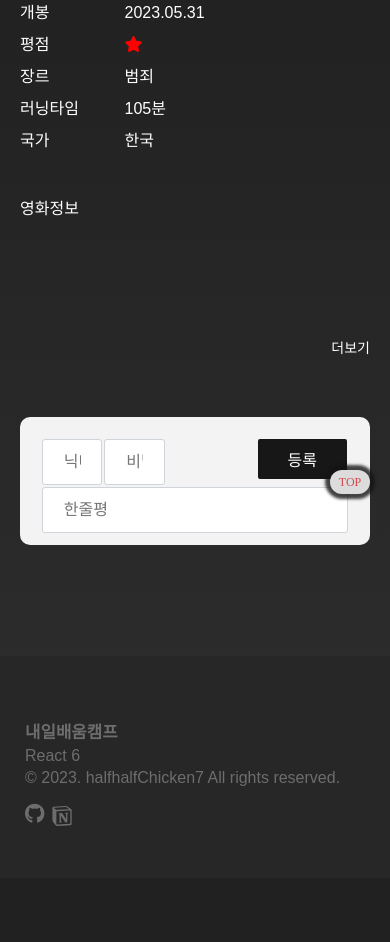
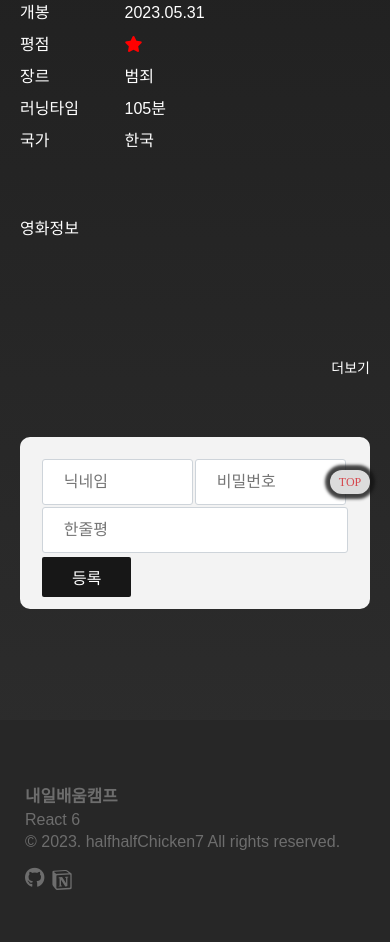
Before and after one commit to halfhalf-chicken/halfchicken-movie, a Flask app: page /detail.html in a window 390 px wide. Shown: the part 320-1262 px from the top of the page. Before the commit the page ends 1146 px from the top, so only its background shows below. Run offline with Flask 3, Linux system fonts and the light colour scheme; data that the repository does not hold is empty; some libraries are stand-ins or nearby versions; some web fonts are replaced.

Commit message:
css 수정

```diff
--- a/static/css/detail.css
+++ b/static/css/detail.css
@@ -1,5 +1,12 @@
 * {
   font-size: 16px;
+}
+
+.hide {
+  width: 0;
+  left: 0;
+  position: absolute;
+  display: none;
 }
 
 .view-desktop {
@@ -18,13 +25,7 @@
   display: none;
 }
 
-.hide {
-  width: 0;
-  left: 0;
-  position: absolute;
-  display: none;
-  /* 하이드 보통 어떻게 숨기져? */
-}
+
 
 .container {
   max-width: 1200px;
@@ -35,13 +36,9 @@
 
 /* 영화정보 details */
 .movie-details {
-  /* background: white; */
   color: white;
   width: 100%;
-
-  /* TODO 데스크탑, 모바일에선 상하 padding 줄이고 싶습니다. */
   padding: 70px 0.1px 60px 0.1px;
-
   position: relative;
 }
 
@@ -227,110 +224,6 @@
   display: none;
 }
 
-@media screen and (max-width: 768px) {
-  .movie-detail {
-    flex-direction: column;
-  }
-
-  .story-first {
-    display: none;
-  }
-
-  .movie-story {
-    margin-top: 20px;
-  }
-
-  .story-second {
-    display: block;
-  }
-
-  .show-shareBtn {
-    top: 340px;
-    padding-top: 20px
-  }
-
-  .share-box {
-    top: 202px;
-  }
-}
-
-@media screen and (max-width: 400px) {
-  .show-shareBtn {
-    display: none;
-  }
-
-  .view-mobile {
-    display: block;
-  }
-
-  .view-desktop {
-    display: none;
-  }
-
-  .movie-details {
-    display: flex;
-    flex-direction: column;
-  }
-
-  .movieTitle-en {
-    margin-top: 5px;
-  }
-
-  .movie-imgInfo {
-    float: none;
-  }
-
-  .movie-textInfo {
-    margin-left: 0;
-    min-height: 0;
-  }
-
-  .movie-title {
-    text-align: center;
-  }
-
-  .movie-poster {
-    display: flex;
-    justify-content: center;
-  }
-
-  .movie-poster img {
-    width: 80%;
-    height: 100%;
-  }
-
-  .story-more-btn {
-    display: block;
-    float: right;
-    margin-top: 10px;
-    background-color: transparent;
-    color: white;
-    font-size: 14px;
-  }
-
-  .story-more-btn:hover {
-    cursor: pointer;
-  }
-
-  .movie-story-close {
-    text-overflow: ellipsis;
-    overflow: hidden;
-    display: -webkit-box;
-    -webkit-line-clamp: 4;
-    -webkit-box-orient: vertical;
-    word-wrap: break-word;
-    line-height: 1.5em;
-    height: 6em;
-  }
-
-  .movieTitle-en {
-    margin-bottom: 20px;
-  }
-
-  .movie-story {
-    margin-top: 0;
-  }
-}
 
 /* 댓글 comment */
 .comment form {
@@ -408,10 +301,6 @@
   border-radius: 10px;
 }
 
-.comment .comment-list li div {
-  overflow: hidden;
-}
-
 /* TODO  */
 .comment .comment-list li span {
   width: 80%;
@@ -436,14 +325,17 @@
 }
 
 .comment .comment-list li div {
+  overflow: hidden;
   height: 100%;
   font-size: 30px;
   font-style: oblique;
   display: flex;
+  flex-wrap: wrap;
 }
 
 .comment .comment-list li p {
   padding: 15px 0 0;
+  /* color: #7c7c7c; */
 }
 
 /* 장르 추천 recommendation slider*/
@@ -525,16 +417,139 @@
   right: 5px;
 }
 
-@media only screen and (max-width: 1199px) {
-  .genre-card {
-    width: 33.3333%;
-  }
-}
-
 /* 미디어쿼리 */
 @media only screen and (max-width: 767px) {
+  .show-shareBtn {
+    display: none;
+  }
+
+  .view-mobile {
+    display: block;
+  }
+
+  .view-desktop {
+    display: none;
+  }
+
+  .movie-details {
+    display: flex;
+    flex-direction: column;
+  }
+
+  .movieTitle-en {
+    margin-top: 5px;
+  }
+
+  .movie-imgInfo {
+    float: none;
+  }
+
+  .movie-textInfo {
+    margin-left: 0;
+    min-height: 0;
+  }
+
+  .movie-title {
+    text-align: center;
+  }
+
+  .movie-poster {
+    display: flex;
+    justify-content: center;
+  }
+
+  .movie-poster img {
+    width: 80%;
+    height: 100%;
+  }
+
+  .story-more-btn {
+    display: block;
+    float: right;
+    margin-top: 10px;
+    background-color: transparent;
+    color: white;
+    font-size: 14px;
+  }
+
+  .story-more-btn:hover {
+    cursor: pointer;
+  }
+
+  .movie-story-close {
+    text-overflow: ellipsis;
+    overflow: hidden;
+    display: -webkit-box;
+    -webkit-line-clamp: 4;
+    -webkit-box-orient: vertical;
+    word-wrap: break-word;
+
+    line-height: 1.5em;
+    height: 6em;
+  }
+
+  .movieTitle-en {
+    margin-bottom: 20px;
+  }
+
+  .movie-story {
+    margin-top: 0;
+  }
+
   .genre-card {
     width: 50%;
+  }
+
+  /**/
+  .movie-detail {
+    flex-direction: column;
+  }
+
+  .story-first {
+    display: none;
+  }
+
+  .movie-story {
+    margin-top: 20px;
+  }
+
+  .story-second {
+    display: block;
+  }
+
+  .show-shareBtn {
+    top: 340px;
+    padding-top: 20px
+  }
+
+  .share-box {
+    top: 202px;
+  }
+
+  /* comment */
+  tbody tr td {
+    width: 50%;
+  }
+
+  .comment .btn-area {
+    position: static;
+    padding: 2px;
+  }
+
+  .comment .comment-list li span {
+    width: 100%;
+  }
+
+  .comment .comment-list li div {
+    justify-content: flex-end;
+  }
+
+  .comment .comment-list li button {
+    height: 23px;
+    width: 75px;
+    font-size: 12px;
+    line-height: 23px;
+    margin-top: 18px;
   }
 }
 
@@ -547,4 +562,9 @@
     display: block;
   }
 
+  .genre-card {
+    width: 33.3333%;
+  }
+
+
 }
--- a/static/modules/moveslide.js
+++ b/static/modules/moveslide.js
@@ -2,10 +2,10 @@ export function moveSlide(movies) {
   const slides = document.querySelector('.items');
   const slideCount = movies.length;
   let screenWidth = window.innerWidth;
-  if (screenWidth < 1200) {
-    slides.style.width = 33.333 * slideCount + '%';
-  } else if (screenWidth < 768) {
-    slides.style.width = 50 * slideCount + '%';
+  if (screenWidth < 768) {
+    slides.style.width = 50 * slideCount + '%'; // 2개
+  } else if (screenWidth < 1200) {
+    slides.style.width = 33.333 * slideCount + '%'; //3개
   } else {
     slides.style.width = 20 * slideCount + '%';
   }
@@ -18,7 +18,7 @@ export function moveSlide(movies) {
   if (slideCount <= 5) {
     document.querySelector('.slider-btn').style.display = 'none';
   } else {
-    document.querySelector('.slider-btn').style.display = 'grid';
+    document.querySelector('.slider-btn').style.display = 'flex';
   }
 
   prev.addEventListener('click', function () {
```
